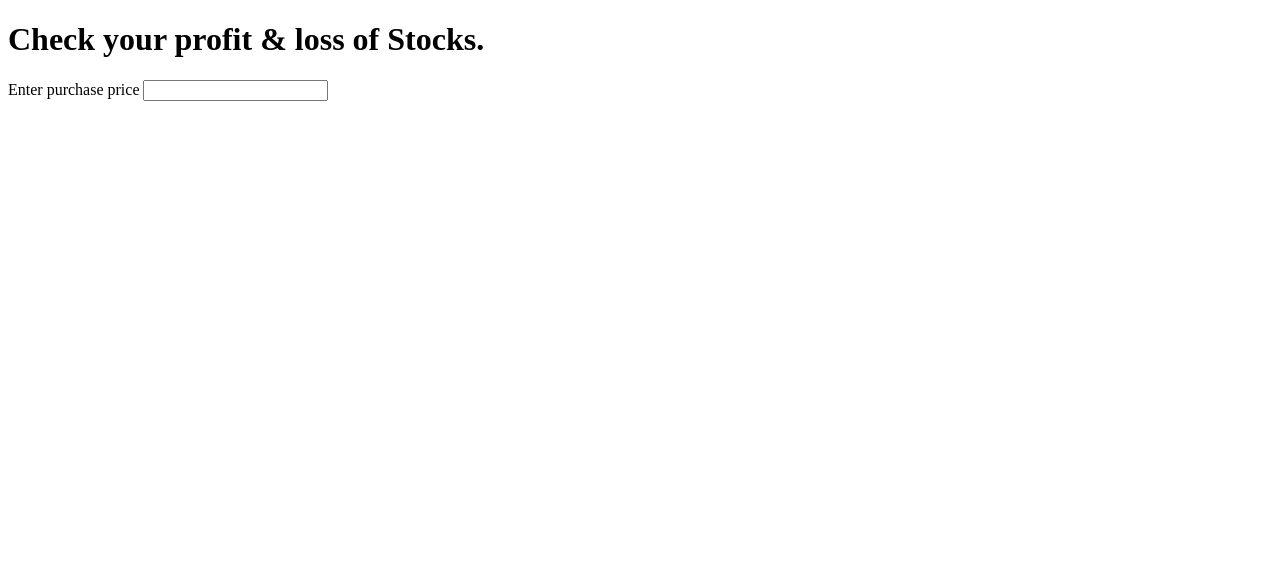
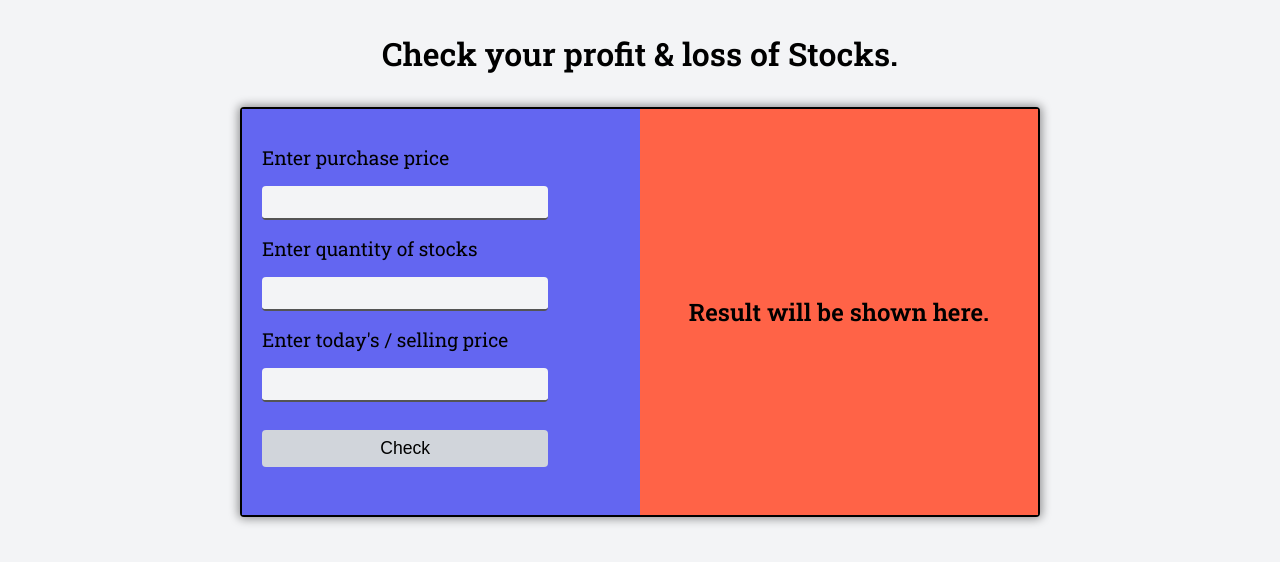
Before and after one commit to GhulePrashant/stock-returns, a plain HTML site: page index.html in a window 1280 px wide. Drawn offline with Linux system fonts and the light colour scheme.

Commit message:
style - style added

```diff
--- a/index.html
+++ b/index.html
@@ -17,13 +17,29 @@
     <div class="container">
         <div class="left">
             <form id="form">
-                <div class="purchase">
+                <div class="purchase-price">
                     <label for="purchase-price">Enter purchase price</label>
                     <input type="number" id="purchase-price" required>
                 </div>
+                <div class="quantity">
+                    <label for="quantity">Enter quantity of stocks</label>
+                    <input type="number" id="quantity" required>
+                </div>
+                <div class="selling-price">
+                    <label for="selling-price">Enter today's / selling price</label>
+                    <input type="number" id="selling-price" required>
+                </div>
             </form>
+            <div class="button">
+                <button class="check">Check</button>
+            </div>
+        </div>
+        <div class="right">
+            <h2>Result will be shown here.</h2>
         </div>
     </div>
+
+    <script src="/app.js"></script>
 </body>
 
 </html>
--- a/style.css
+++ b/style.css
@@ -0,0 +1,76 @@
+@import url('https://fonts.googleapis.com/css2?family=Roboto+Slab:wght@300;400;600&display=swap');
+
+*{
+    box-sizing: border-box;
+}
+body{
+    margin: 0;
+    font-family: 'Roboto Slab', serif;
+    background-color: #F3F4F6;
+}
+
+.header{
+    width: 75%;
+    margin: 2rem auto;
+    text-align: center;
+}
+
+.container{
+    max-width: 800px;
+    margin: 2rem auto;
+    border: 2px solid black;
+    display: flex;
+    justify-content: center;
+    background-color: #E5E7EB;
+    border-radius: 0.25rem;
+    box-shadow: 0px 0px 10px 2px rgba(0, 0, 0, 0.4);
+}
+
+.left{
+    width: 50%;
+    padding: 1.25rem;
+    background-color: #6366F1;
+}
+
+label{
+    display: block;
+    font-size: 1.2rem;
+    margin: 1rem auto;
+}
+
+input{
+    width: 80%;
+    height: 2rem;
+    border-radius: 0.25rem;
+    outline: none;
+    padding: 1rem;
+    background-color: #F3F4F6;
+    border-bottom-color: black;
+    border-top: none;
+    border-left: none;
+    border-right: none;
+}
+
+button{
+    display: block;
+    width: 80%;
+    margin: 1.75rem 0;
+    padding: 0.5rem 1rem;
+    border-radius: 0.25rem;
+    cursor: pointer;
+    border: none;
+    background-color: #D1D5DB;
+    font-size: 1.1rem;
+}
+
+.right{
+    display: flex;
+    justify-content: center;
+    align-items: center;
+    text-align: center;
+    background-color: tomato;
+    flex: 1;
+}
+.right h2{
+    margin: 0.5rem;
+}
```
